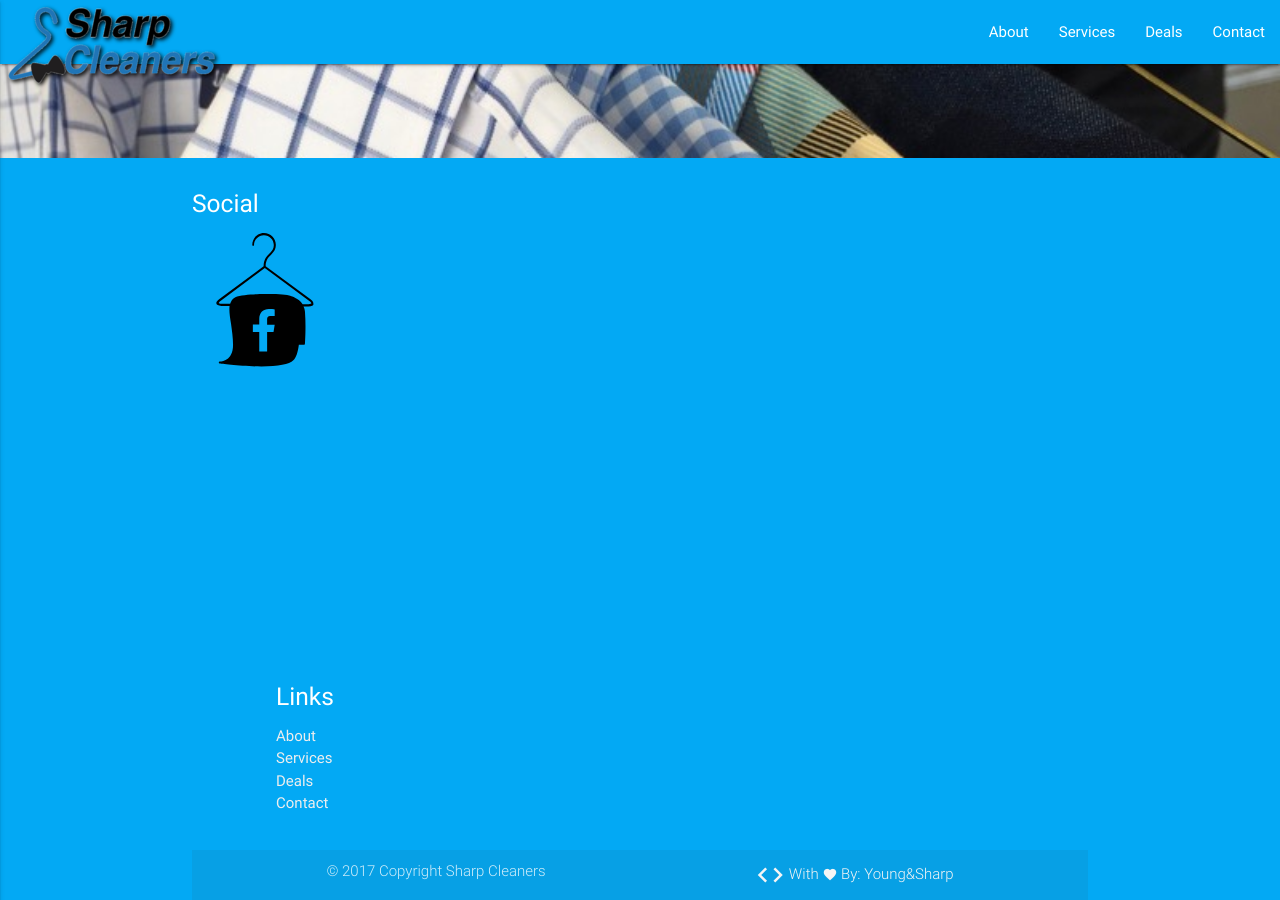
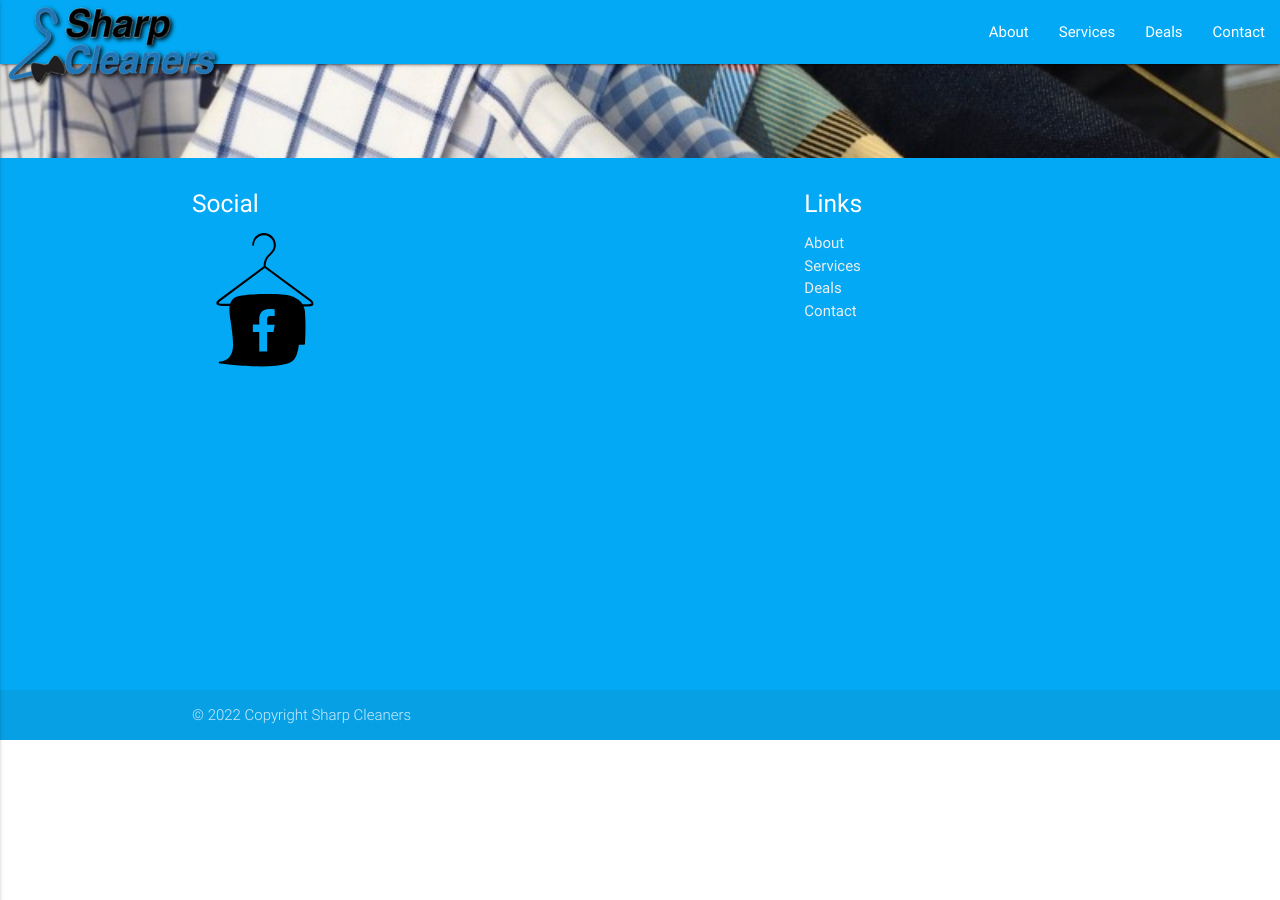
Before and after one commit to sharpcleanersnj/sharpcleanersnj.github.io, a Jekyll site: the page built from index.md, in a window 1280 px wide and 900 px high, scrolled down 1066 px. Built offline with Jekyll 4.4.1, drawn with Linux system fonts in a browser that asks for light colours; nearby versions of some CDN libraries; after the commit the page ends 1806 px from its top, so only the background shows below that.

Commit message:
Update footer.html

```diff
--- a/_includes/footer.html
+++ b/_includes/footer.html
@@ -15,7 +15,7 @@
 										c-1.5-0.5-4-0.7-7.7-0.7c-1.1,0-1.8,0-1.8,0h-0.1c-1.2,0-7.4,0.1-9.5,1.1c-1,0.5-1.5,1.3-1.8,2.3h-2.9c-0.7,0-1-0.2-1-0.3
 										c0-0.1,0.1-0.4,0.7-0.8L25,14.1l15.3,11.3C40.9,25.8,41,26.1,41,26.2z"></path></svg></a>
 
-
+	    </div>
       <div class="col l4 offset-l2 s12">
         <h5 class="white-text">Links</h5>
         <ul>
@@ -29,8 +29,7 @@
   </div>
   <div class="footer-copyright">
     <div class="container">
-      © 2017 Copyright Sharp Cleaners
-      <a class="grey-text text-lighten-4 right" href="http://youngandsharp.com"><i class="material-icons small">code</i> With <i class="material-icons tiny">favorite</i> By: Young&Sharp</a>
+      © 2022 Copyright Sharp Cleaners
     </div>
   </div>
 </footer>
```
